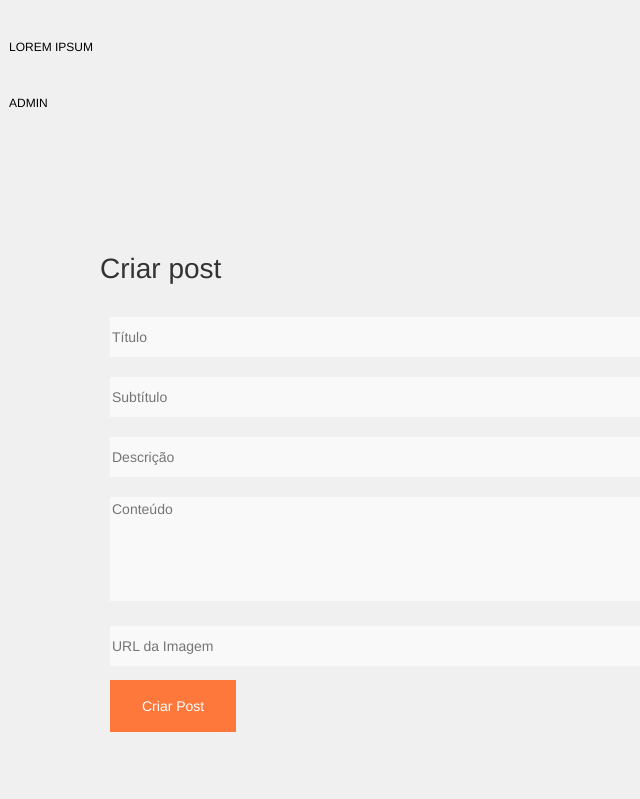
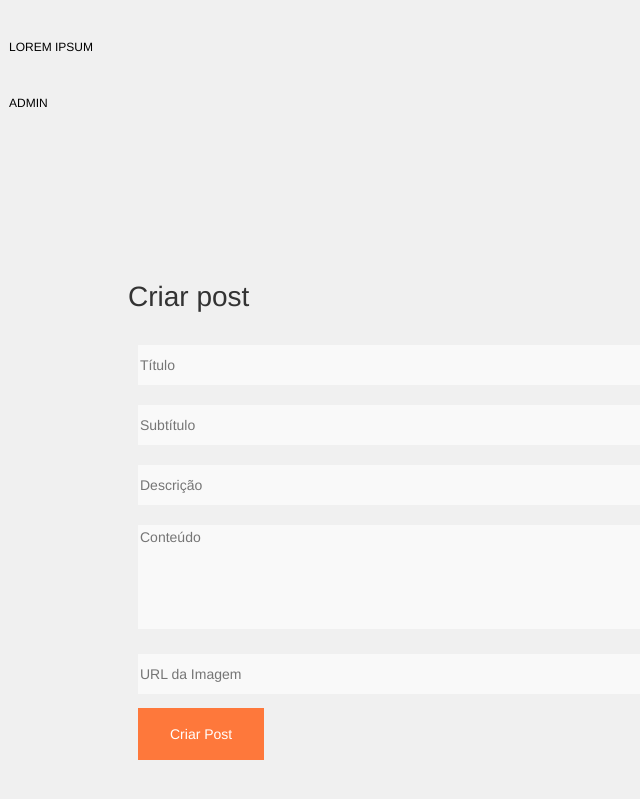
Before and after one commit to jpklzm/webedia-jeanmenezes, a Preact app in the folder front-end/: page /admin in a window 1280 px wide. Shown: the part 571-1370 px from the top of the page, without its empty margins (0-640 px from the left). Built offline with nearby package versions, Linux system fonts and the light colour scheme; some packages are replaced by stand-ins of ours.

Commit message:
Fix create post form reponsiveness

```diff
--- a/front-end/src/components/admin/create/styles.scss
+++ b/front-end/src/components/admin/create/styles.scss
@@ -29,7 +29,7 @@
 }
 
 .container {
-  padding: 100px
+  padding: 10vw;
 }
 
 .alert{
```
Also changed, not shown: 1 other file.
